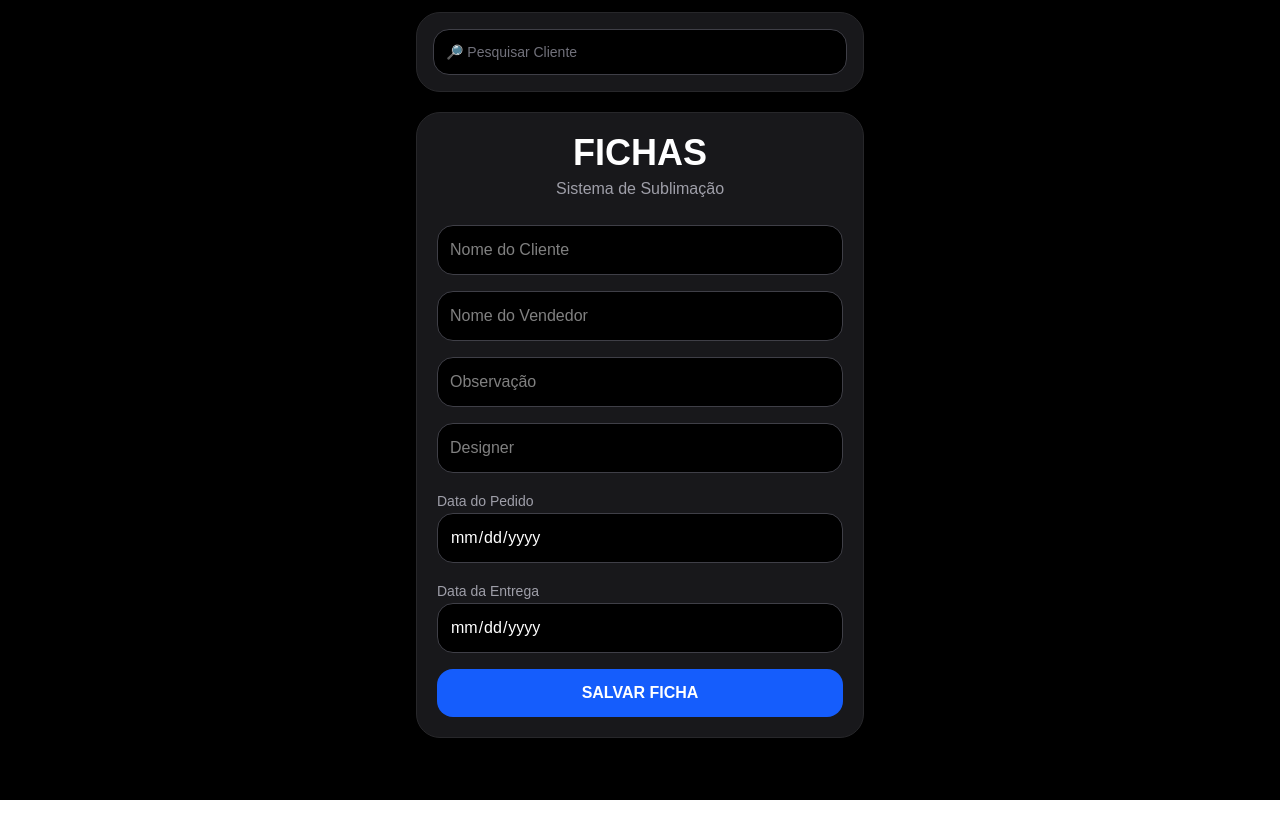
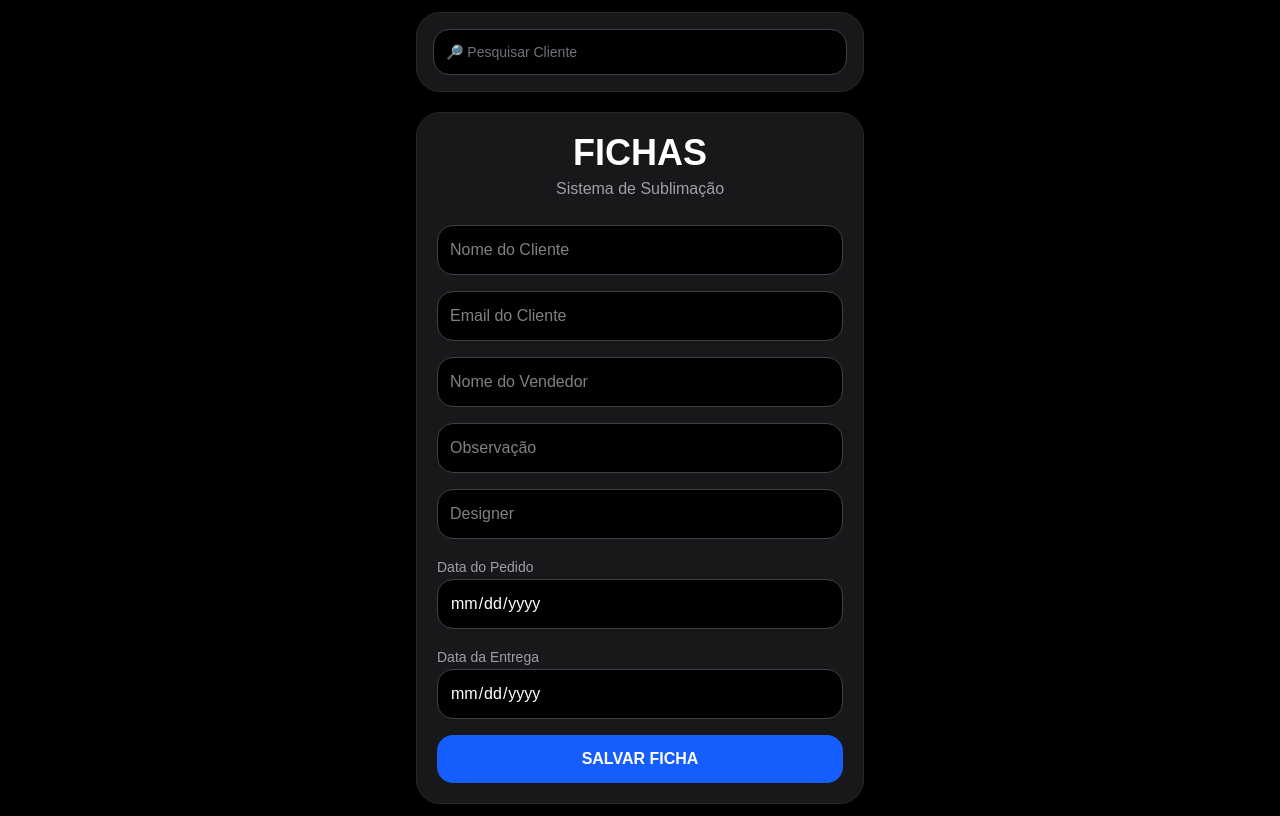
Before and after one commit to Alexandresenagraff/fichas-app, a Next.js app: page / in a window 1280 px wide. Built offline with nearby package versions, Linux system fonts and the light colour scheme.

Commit message:
atualizacao

```diff
--- a/app/page.tsx
+++ b/app/page.tsx
@@ -12,8 +12,6 @@ import {
   updateDoc,
   deleteDoc,
   doc,
-  query,
-  where,
 } from "firebase/firestore";
 
 const db = getFirestore(app);
@@ -21,6 +19,7 @@ const db = getFirestore(app);
 export default function Home() {
 
   const [cliente, setCliente] = useState("");
+  const [email, setEmail] = useState("");
   const [vendedor, setVendedor] = useState("");
   const [observacao, setObservacao] = useState("");
   const [designer, setDesigner] = useState("");
@@ -41,6 +40,7 @@ export default function Home() {
 
       await addDoc(collection(db, "fichas"), {
   cliente,
+  email,
   vendedor,
   observacao,
   designer,
@@ -72,6 +72,7 @@ export default function Home() {
       alert("Ficha salva!");
 
       setCliente("");
+setEmail("");
 setVendedor("");
 setObservacao("");
 setDesigner("");
@@ -720,6 +721,14 @@ export default function Home() {
     />
 
     <input
+      type="email"
+      placeholder="Email do Cliente"
+      value={email}
+      onChange={(e) => setEmail(e.target.value)}
+      className="w-full bg-black border border-zinc-700 rounded-2xl p-3 outline-none"
+    />
+
+    <input
       type="text"
       placeholder="Nome do Vendedor"
       value={vendedor}
@@ -787,5 +796,6 @@ export default function Home() {
       </div>
 
     </main>
+
   );
 }
```
Lines whose indentation alone changed are shown as unchanged.
